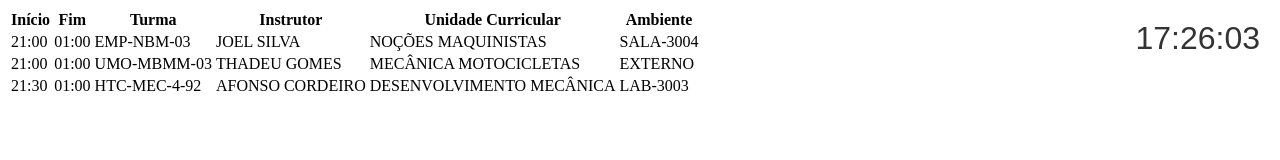
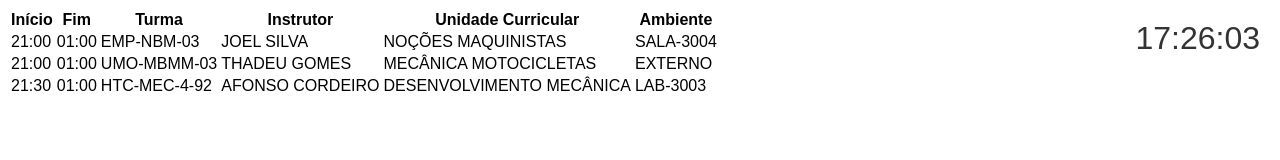
Before and after one commit to marcomedeiiros/ait_dds_5, a plain HTML site: page 09_04/tabela.html in a window 1280 px wide. Drawn offline with Linux system fonts and the light colour scheme.

Commit message:
javascript

```diff
--- a/09_04/tabela.html
+++ b/09_04/tabela.html
@@ -14,6 +14,10 @@
             position: fixed;
             right: 20px;
             top: 20px;
+        }
+
+        #tabela_aulas{
+            font-family: 'Arial', sans-serif;
         }
     </style>
 </head>
```
